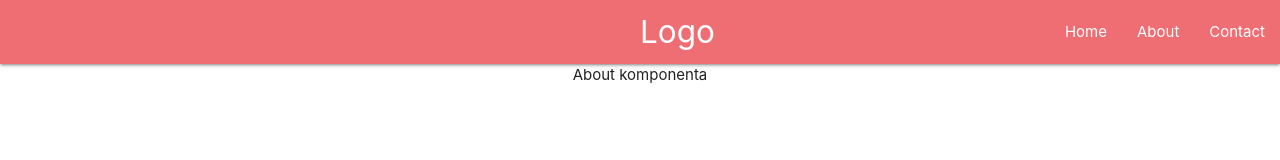
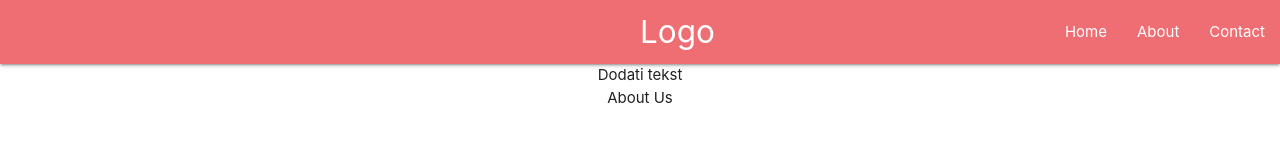
Before and after one commit to stedza93/WebCourse-Frontend, a React (Create React App) app in the folder spa-app-rrouter/: page /about in a window 1280 px wide. Shown: the top 160 px of the page. Built offline with nearby package versions, Linux system fonts and the light colour scheme.

Commit message:
dodata HOC i wrappovana About komponenta

```diff
--- a/spa-app-rrouter/src/components/About.js
+++ b/spa-app-rrouter/src/components/About.js
@@ -1,5 +1,7 @@
 import React from "react";
-function About() {
-  return <div>About komponenta</div>;
+import myHoc from './myHoc'
+function About(props) {
+  console.log(props)
+  return <div>{props.title}</div>;
 }
-export default About;
+export default myHoc(About)
--- /dev/null
+++ b/spa-app-rrouter/src/components/myHoc.js
@@ -0,0 +1,12 @@
+import React from "react";
+
+export default function myHoc(WrappedComponent) {
+  return (props) => {
+    return (
+      <div>
+        Dodati tekst
+        <WrappedComponent {...props}></WrappedComponent>
+      </div>
+    );
+  };
+}
```
